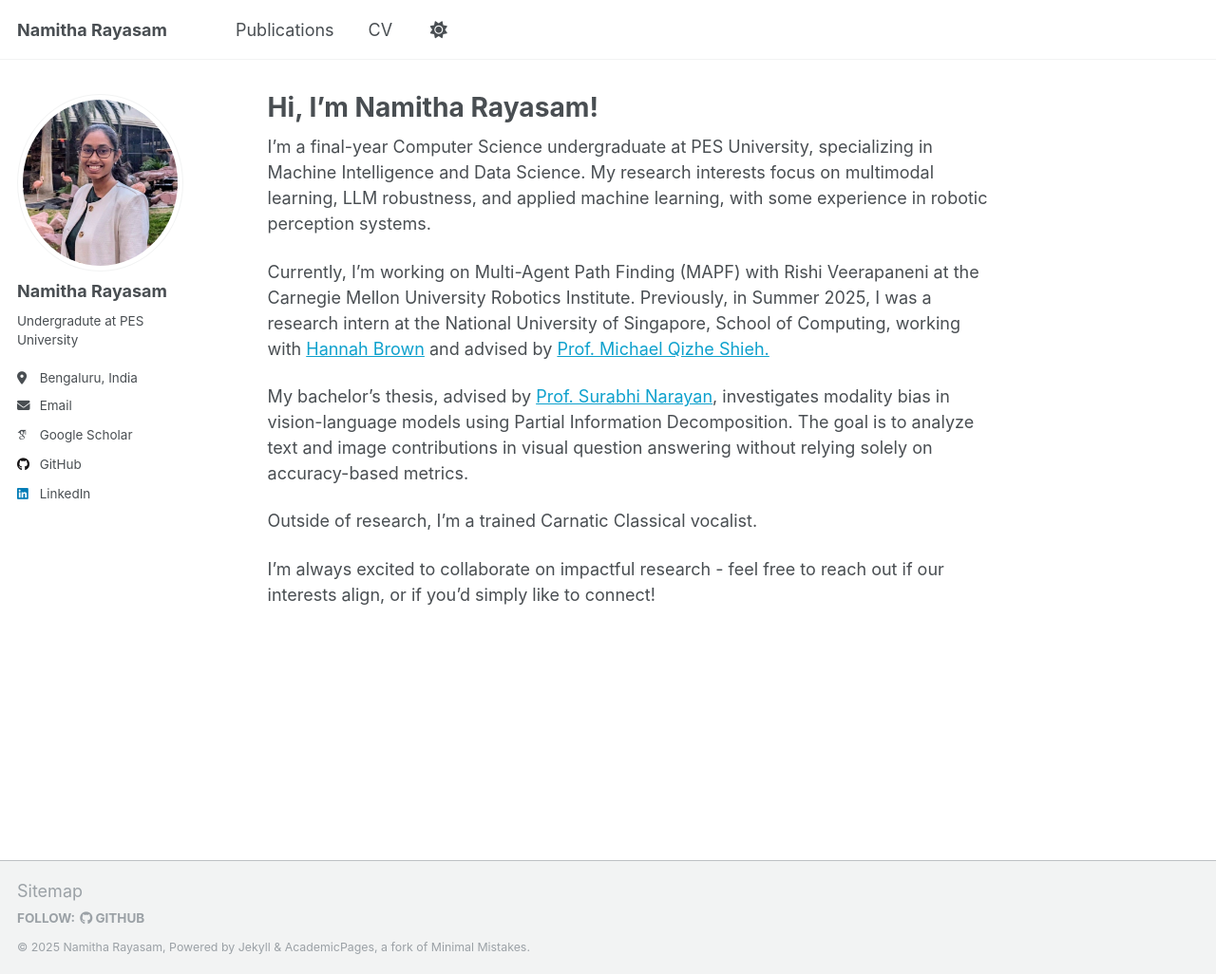
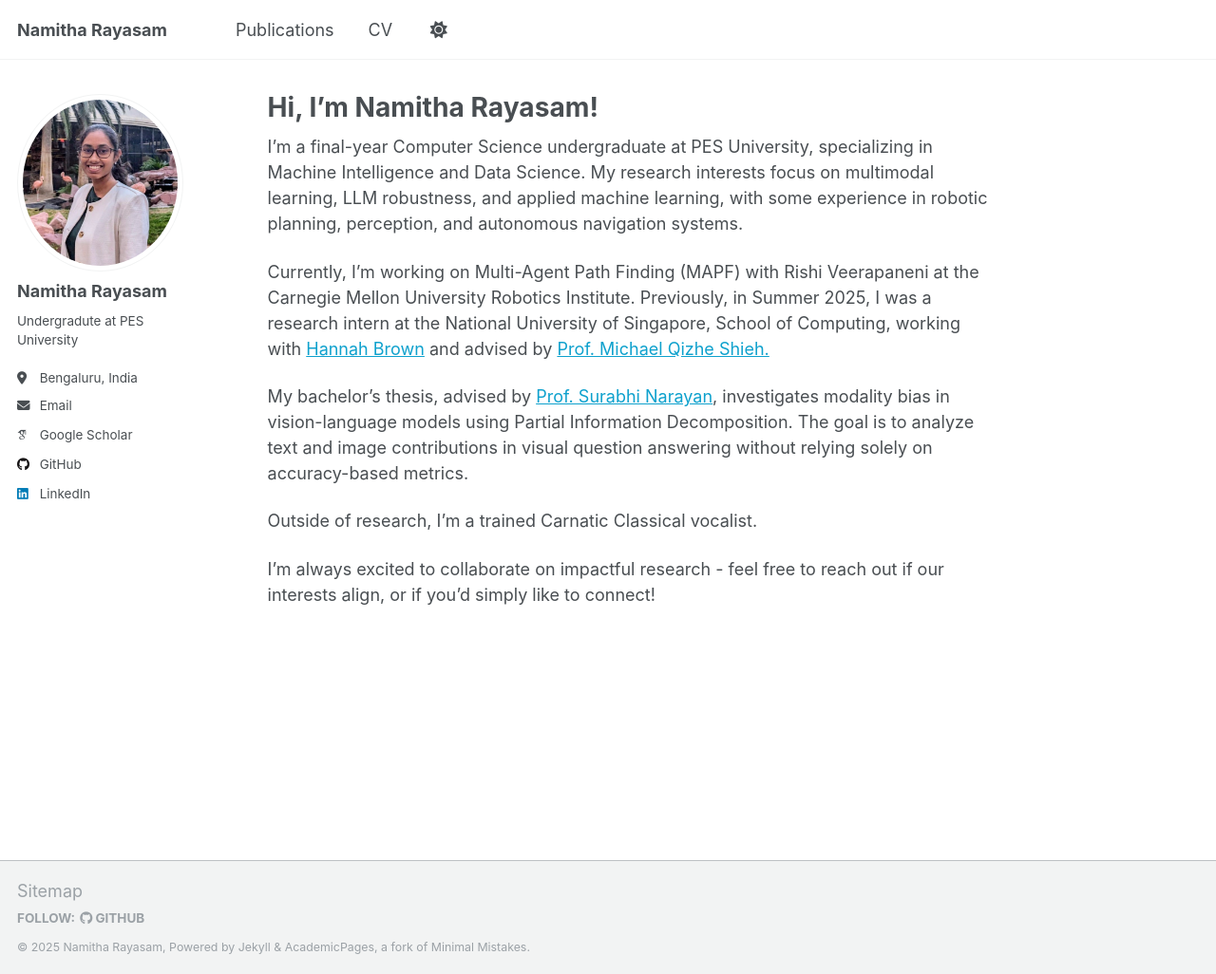
Before and after one commit to namitharayasam/namitharayasam.github.io, a Jekyll site: the page built from _pages/about.md, in a window 1280 px wide and 1026 px high. Shown: the whole window at 95% size. Built offline with Jekyll 4.4.1, drawn with Linux system fonts in a browser that asks for light colours; some web fonts are replaced.

Commit message:
Update about.md

```diff
--- a/_pages/about.md
+++ b/_pages/about.md
@@ -7,7 +7,7 @@ redirect_from:
   - /about.html
 ---
 
-I’m a final-year Computer Science undergraduate at PES University, specializing in Machine Intelligence and Data Science. My research interests focus on multimodal learning, LLM robustness, and applied machine learning, with some experience in robotic perception systems.
+I’m a final-year Computer Science undergraduate at PES University, specializing in Machine Intelligence and Data Science. My research interests focus on multimodal learning, LLM robustness, and applied machine learning, with some experience in robotic planning, perception, and autonomous navigation systems.
 
 Currently, I’m working on Multi-Agent Path Finding (MAPF) with Rishi Veerapaneni at the Carnegie Mellon University Robotics Institute. Previously, in Summer 2025, I was a research intern at the National University of Singapore, School of Computing, working with [Hannah Brown](https://hannah-aught.github.io/) and advised by [Prof. Michael Qizhe Shieh.](https://www.comp.nus.edu.sg/cs/people/mshieh/)
 
```
